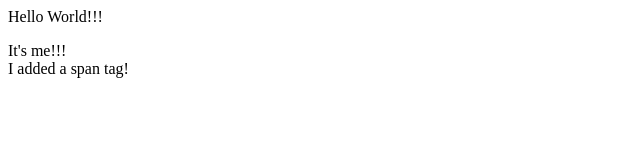
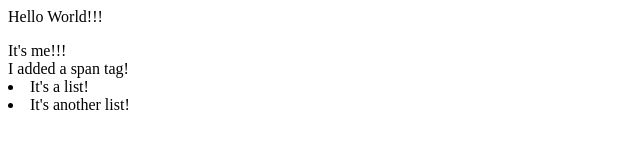
Before and after one commit to SLandgra/testRepo, a plain HTML site: page index.html in a window 1280 px wide. Shown: the whole page, without its empty margins (0-640 px from the left). Drawn offline with Linux system fonts and the light colour scheme.

Commit message:
added li tags to index.html and edited the READMe file.

```diff
--- a/index.html
+++ b/index.html
@@ -1,3 +1,5 @@
 <p>Hello World!!!</p>
 <div>It's me!!!</div>
 <span>I added a span tag!</span>
+<li>It's a list!</li>
+<li>It's another list!</li>
```
Also changed, not shown: 1 other file.
